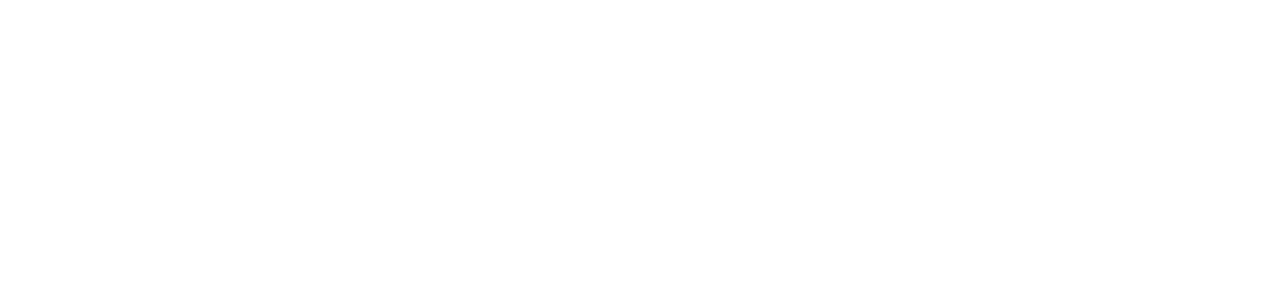
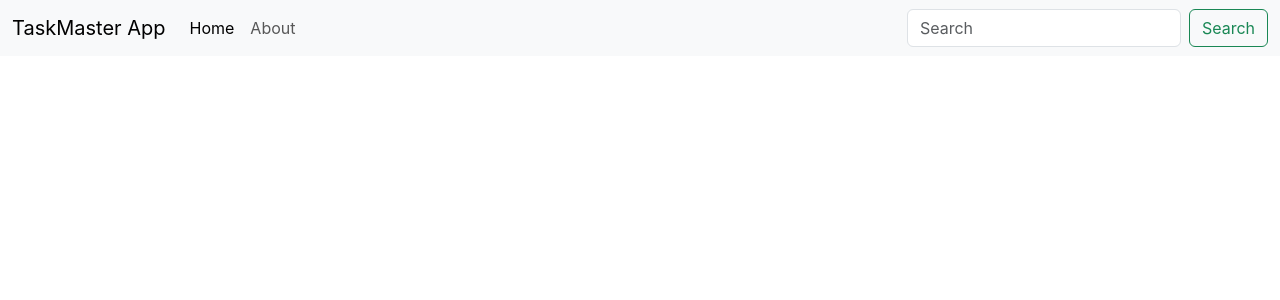
Before and after one commit to ArshSSandhu/react-taskmaster-app, a React (Create React App) app: page / in a window 1280 px wide. Shown: the top 300 px of the page. Built offline with nearby package versions, Linux system fonts and the light colour scheme.

Commit message:
added navbar to app.js

```diff
--- a/src/App.js
+++ b/src/App.js
@@ -3,7 +3,31 @@
 
 function App() {
   return (
-    <></>
+    <>
+    <nav className="navbar navbar-expand-lg bg-body-tertiary">
+  <div className="container-fluid">
+    <a className="navbar-brand" href="#">TaskMaster App</a>
+    <button className="navbar-toggler" type="button" data-bs-toggle="collapse" data-bs-target="#navbarSupportedContent" aria-controls="navbarSupportedContent" aria-expanded="false" aria-label="Toggle navigation">
+      <span className="navbar-toggler-icon"></span>
+    </button>
+    <div className="collapse navbar-collapse" id="navbarSupportedContent">
+      <ul className="navbar-nav me-auto mb-2 mb-lg-0">
+        <li className="nav-item">
+          <a className="nav-link active" aria-current="page">Home</a>
+        </li>
+        <li className="nav-item">
+          <a className="nav-link" href="#">About</a>
+        </li>
+
+      </ul>
+      <form className="d-flex" role="search">
+        <input className="form-control me-2" type="search" placeholder="Search" aria-label="Search"/>
+        <button className="btn btn-outline-success" type="submit">Search</button>
+      </form>
+    </div>
+  </div>
+</nav>
+    </>
   );
 }
 
```
